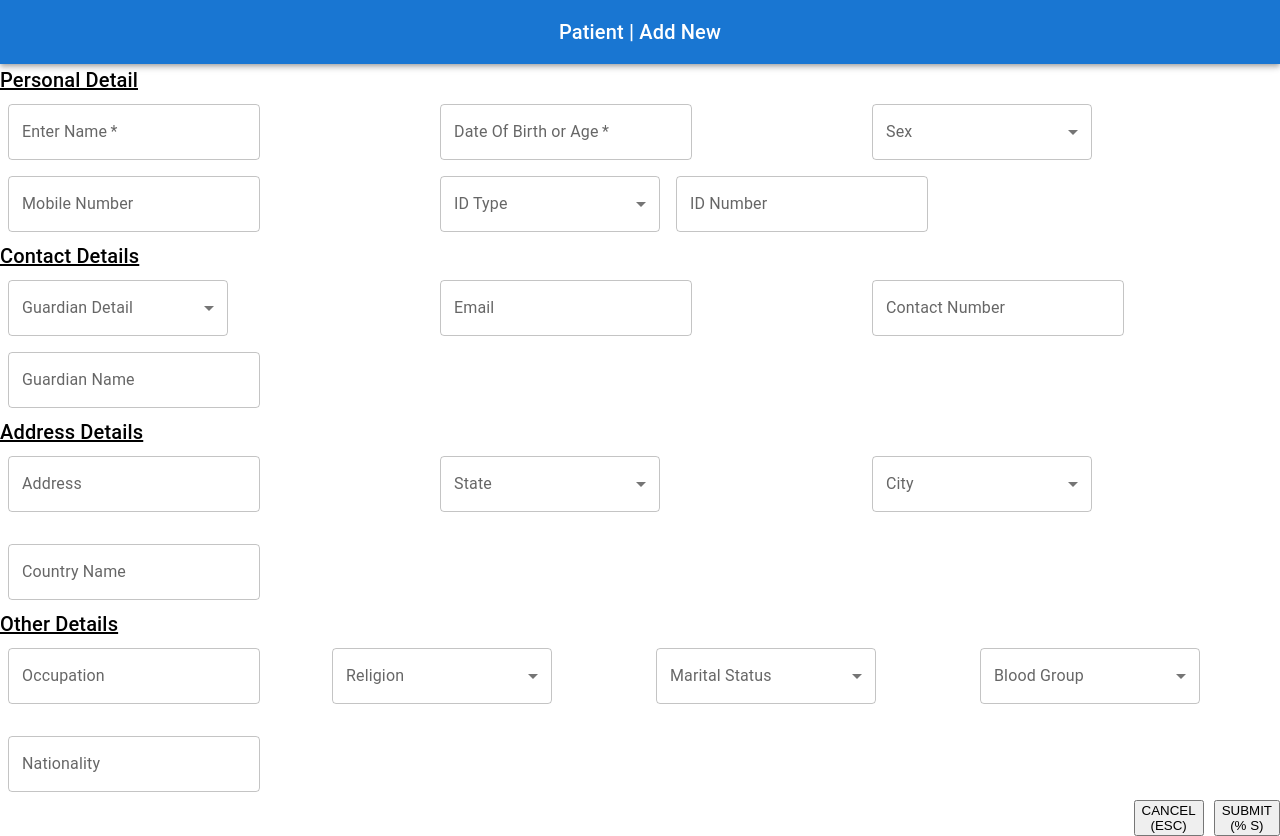
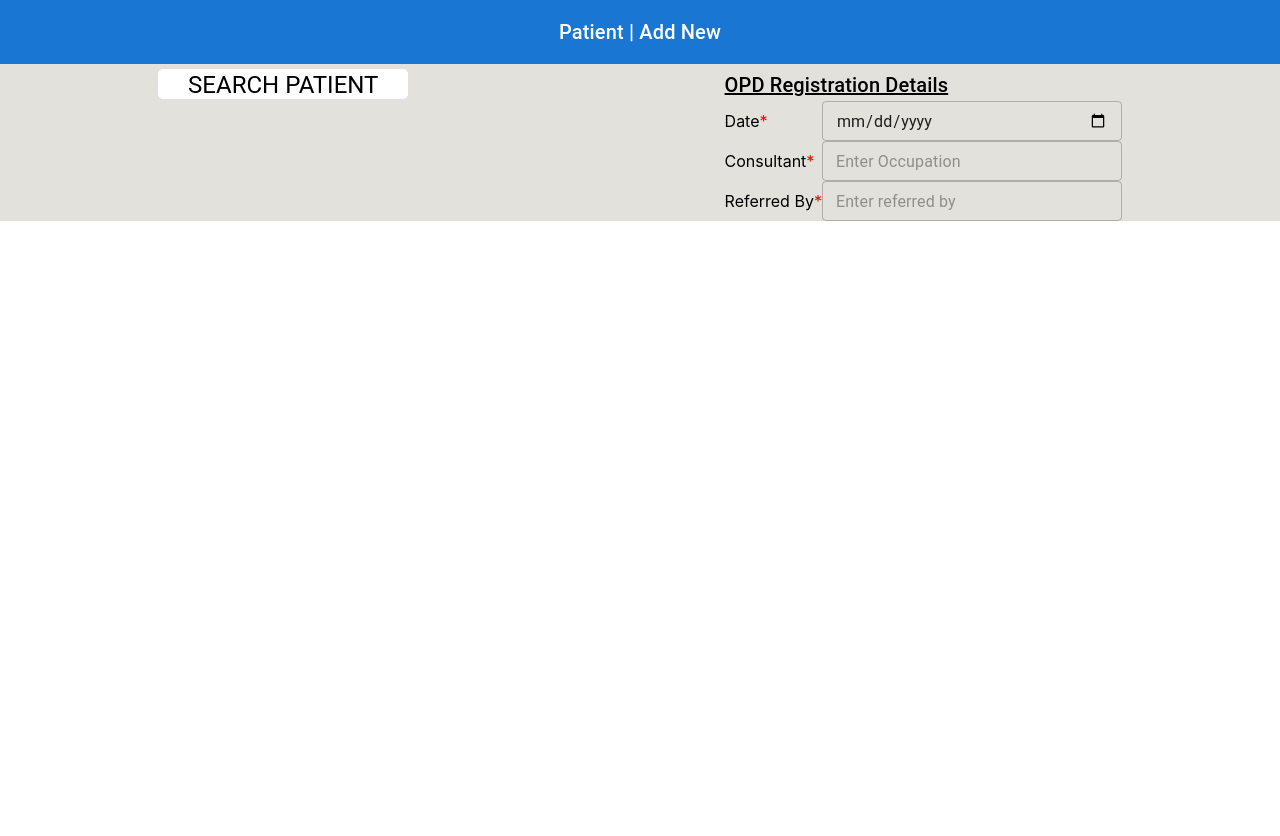
Before and after one commit to MoniruzzamanBappy/Onito-First-Task-RormicJS-Form, a React (Create React App) app: page / in a window 1280 px wide. After the commit the page ends 800 px from the top, so only its background shows below. Built offline with nearby package versions, Linux system fonts and the light colour scheme.

Commit message:
opd field create

```diff
--- a/src/App.tsx
+++ b/src/App.tsx
@@ -1,13 +1,15 @@
 import React from 'react';
 import './App.css';
 import Header from './components/Header';
-import Register from './components/Register';
+// import Register from './components/Register';
+import OpdRegistration from './components/OpdRegistration/OpdRegistration';
 
 function App() {
   return (
     <div>
       <Header />
-      <Register />
+      {/* <Register /> */}
+      <OpdRegistration />
     </div>
   );
 }
--- /dev/null
+++ b/src/components/OpdRegistration/OpdRegistration.tsx
@@ -0,0 +1,54 @@
+import React from 'react';
+import Typography from '@mui/material/Typography';
+import TextField from '@mui/material/TextField';
+
+const OpdRegistration = () => {
+    return (
+        <div style={{ backgroundColor: '#e3e1dc' }}>
+            <div style={{ display: 'flex', justifyContent: 'space-around', paddingTop: "5px" }} >
+                <Typography style={{ fontSize: 24, backgroundColor: 'white', paddingLeft: 30, paddingRight: 30, borderRadius: 5 , maxHeight: 30}} variant="h5" >
+                    SEARCH PATIENT
+                </Typography>
+                <form action="">
+                    <Typography variant="h6" sx={{ textDecoration: 'underline' }} >
+                        OPD Registration Details
+                    </Typography>
+                    {/* date field  */}
+                    <div style={{ display: 'flex',justifyContent: 'space-between', alignItems: 'center' }}>
+                        <label htmlFor="date">Date<span style={{ color: 'red' }}>*</span></label>
+                        <TextField
+                            type='date'
+                            name='date' sx={{ width: 300 }}
+                            hiddenLabel
+                            placeholder='Enter Occupation' size="small"
+                        />
+                    </div>
+                    {/* consultant field */}
+                    <div style={{ display: 'flex',justifyContent: 'space-between', alignItems: 'center' }}>
+                        <label htmlFor="consultant">Consultant<span style={{ color: 'red' }}>*</span></label>
+                        <TextField
+                            type='text'
+                            name='consultant' sx={{ width: 300}}
+                            hiddenLabel
+                            placeholder='Enter Occupation' size="small"
+                        />
+                    </div>
+                    {/* Referred by field */}
+                    <div style={{ display: 'flex',justifyContent: 'space-between', alignItems: 'center' }}>
+                        <label htmlFor="referredBy">Referred By<span style={{ color: 'red' }}>*</span></label>
+                        <TextField
+                            type='text'
+                            name='referredBy' sx={{ width: 300 }}
+                            hiddenLabel
+                            placeholder='Enter referred by'
+                            size="small"
+                        />
+                    </div>
+
+                </form>
+            </div>
+        </div>
+    );
+};
+
+export default OpdRegistration;
```
